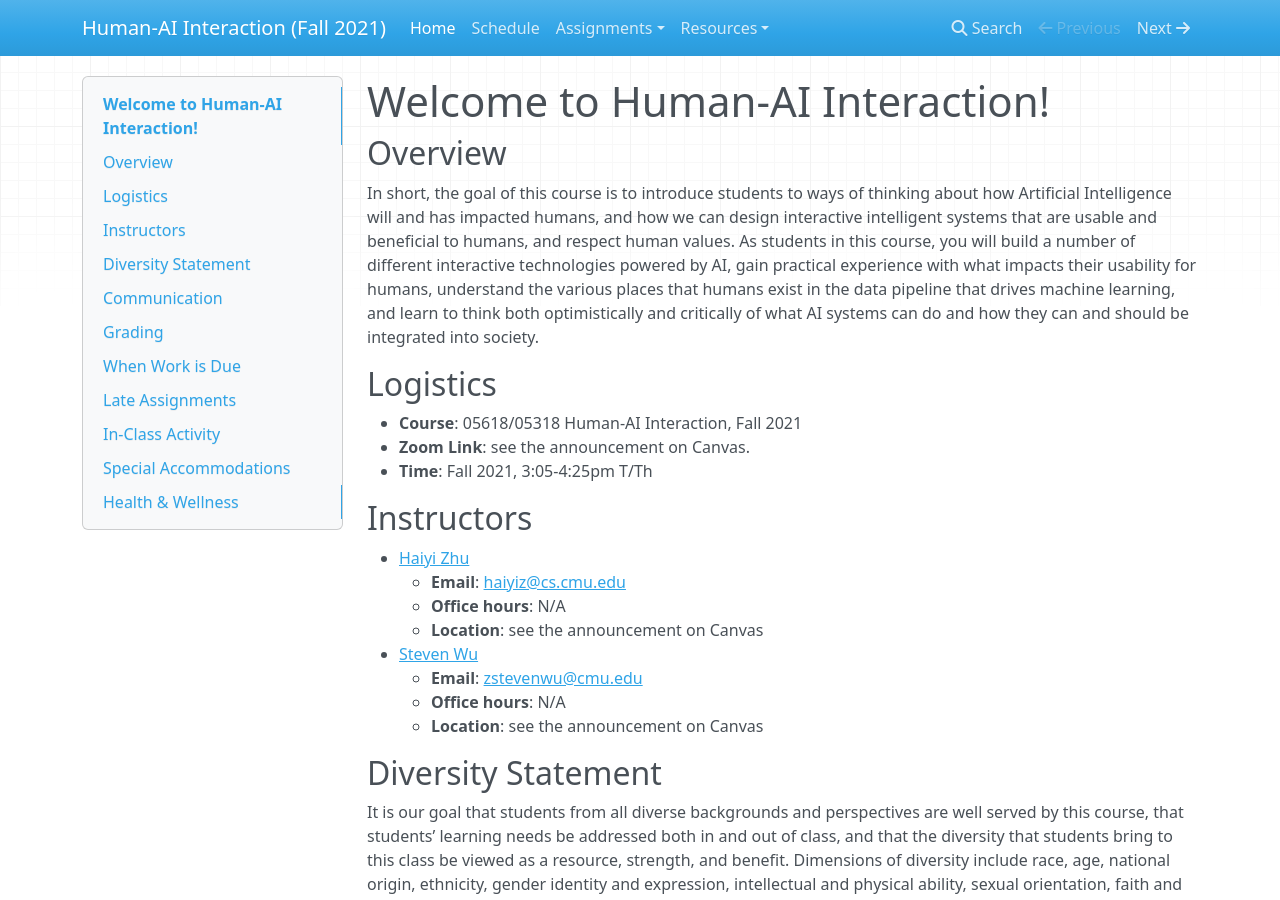
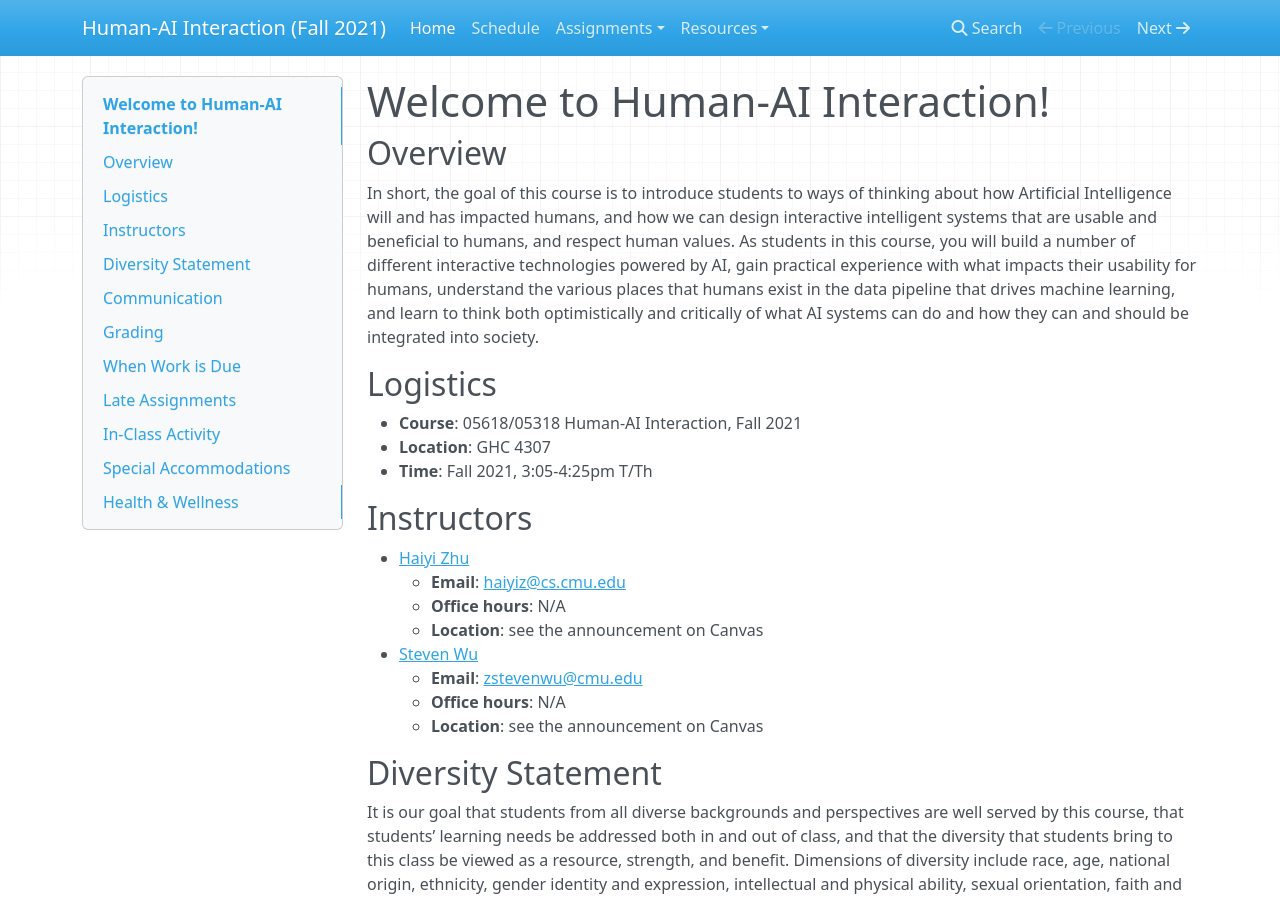
Before and after one commit to haiicmu/haiicmu.github.io, an MkDocs documentation site: the page built from docs/index.md, in a window 1280 px wide and 900 px high. Built offline with MkDocs 1.6.1, drawn with Linux system fonts in a browser that asks for light colours; nearby versions of some CDN libraries.

Commit message:
loc change

```diff
--- a/docs/index.md
+++ b/docs/index.md
@@ -16,7 +16,7 @@ can do and how they can and should be integrated into society.
 
 ## Logistics
 - **Course**: 05618/05318 Human-AI Interaction, Fall 2021
-- **Zoom Link**:  see the announcement on Canvas.
+- **Location**: GHC 4307
 - **Time**: Fall 2021, 3:05-4:25pm T/Th
 
 
--- a/index.html
+++ b/index.html
@@ -165,7 +165,7 @@ can do and how they can and should be integrated into society.</p>
 <h2 id="logistics">Logistics</h2>
 <ul>
 <li><strong>Course</strong>: 05618/05318 Human-AI Interaction, Fall 2021</li>
-<li><strong>Zoom Link</strong>:  see the announcement on Canvas.</li>
+<li><strong>Location</strong>: GHC 4307</li>
 <li><strong>Time</strong>: Fall 2021, 3:05-4:25pm T/Th</li>
 </ul>
 <h2 id="instructors">Instructors</h2>
```
Also changed, not shown: other parts of index.html (+1 -1 lines), 2 other files.
